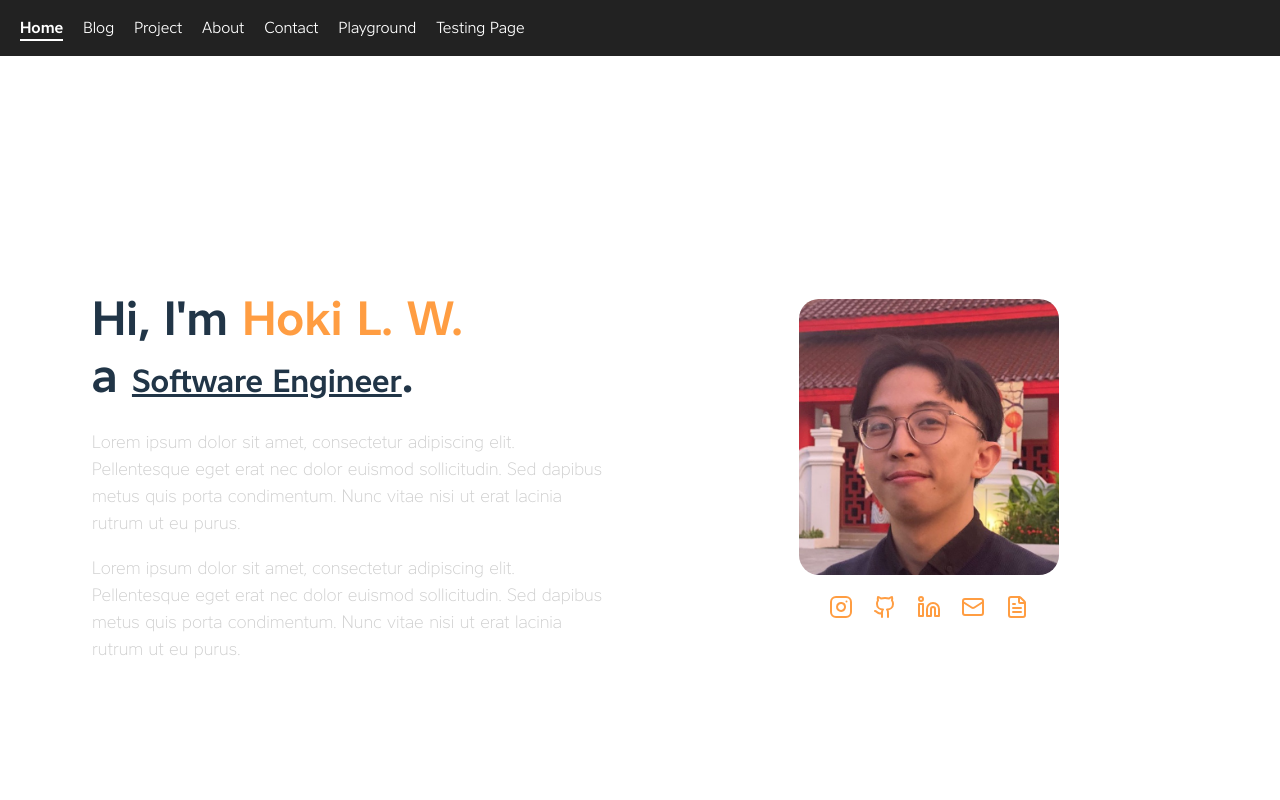
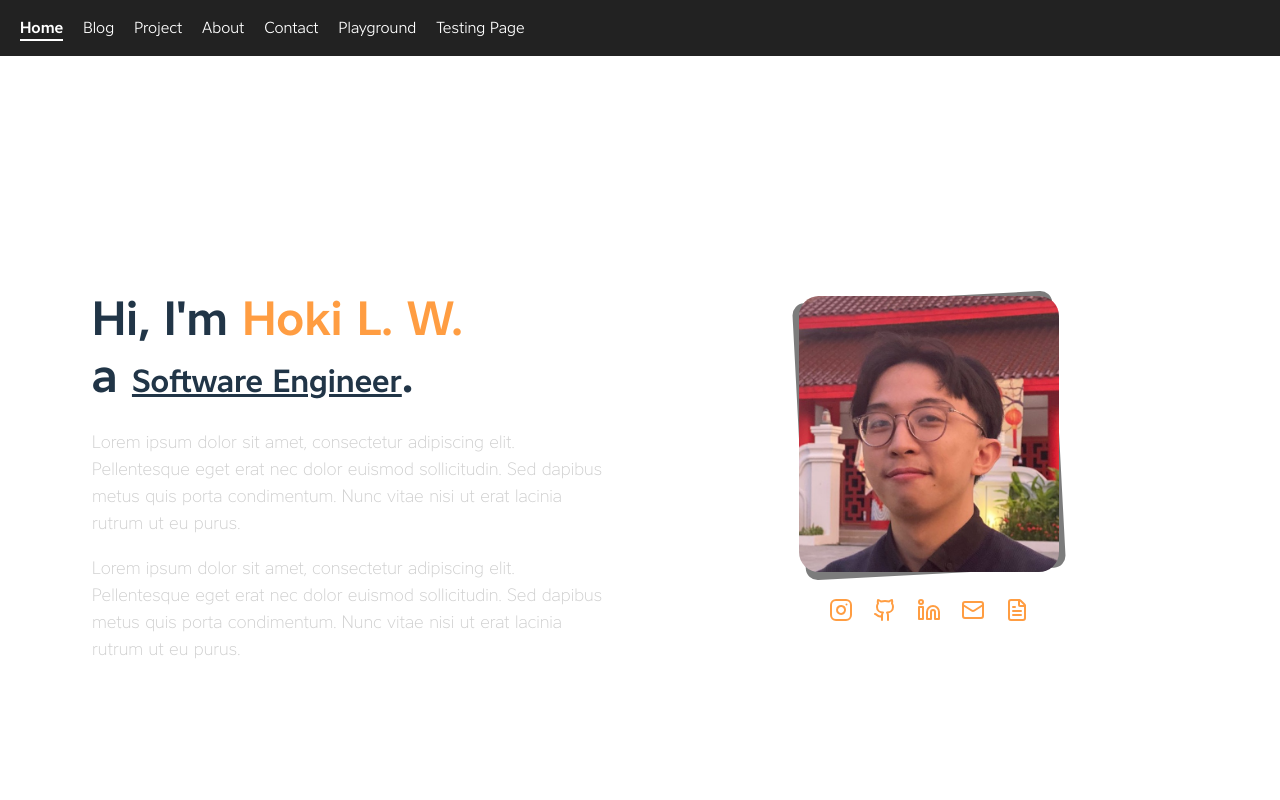
Before and after one commit to kotakbulat/kotakbulat.github.io, a React (Vite) app: page / in a window 1280 px wide. Shown: the top 800 px of the page. Built offline with nearby package versions, Linux system fonts and the light colour scheme.

Commit message:
feat: add image-wrapper for pseudo shadow effect

```diff
--- a/src/components/Hero/Hero.tsx
+++ b/src/components/Hero/Hero.tsx
@@ -28,17 +28,19 @@ function Hero() {
             </div>
 
             <div className="hero-right">
-                <img
-                    src={profile}
-                    alt="profile"
-                    className="profile-image"
-                />
+                <div className="image-wrapper">
+                        <img
+                        src={profile}
+                        alt="profile"
+                        className="profile-image"
+                    />
+                </div>
 
                 <div className="socials">
                     <a href="https://instagram.com/urmyhoki"><MagneticTooltip text="Instagram"><Instagram /></MagneticTooltip></a>
                     <a href="https://github.com/kotakbulat"><Tooltip text="Github"><Github /></Tooltip></a>
                     <a href="https://www.linkedin.com/in/hoki-wijaya-80528b144"><Tooltip text="Linkedin"><Linkedin /></Tooltip></a>
-                    <a href="mailto:hokilimpahwijaya@gmail.com"><Tooltip text="Email"><Mail /></Tooltip></a>
+                    <a href="mailto:hokicoc@mail.ugm.ac.id"><Tooltip text="Email"><Mail /></Tooltip></a>
                     <a href="#"><Tooltip text="Resume"><FileText /></Tooltip></a>
                 </div>
             </div>
--- a/src/components/Tooltip/magneticTooltip.css
+++ b/src/components/Tooltip/magneticTooltip.css
@@ -1,6 +1,7 @@
 .magnetic-container {
     position: relative;
     display: inline-block;
+    z-index: 2;
 }
 
 .magnetic-tooltip {
--- a/src/styles/Hero.css
+++ b/src/styles/Hero.css
@@ -46,6 +46,31 @@
     width: 260px;
     border-radius: 20px;
     margin-bottom: 20px;
+    position: relative;
+    z-index: 2;
+}
+
+.image-wrapper {
+    position: relative;
+    display: inline-block;
+    overflow: visible;
+}
+
+.image-wrapper::after {
+    content: "";
+    position: absolute;
+    border-radius: 12px;
+    margin-bottom: 24px;
+
+    width: 100%;
+    height: 92%;
+    transform: rotate(-3deg);
+    bottom: 0px;
+    left: 0px;
+
+    background: rgba(69, 69, 69, 0.7);
+
+    z-index: 1;
 }
 
 .socials {
```
